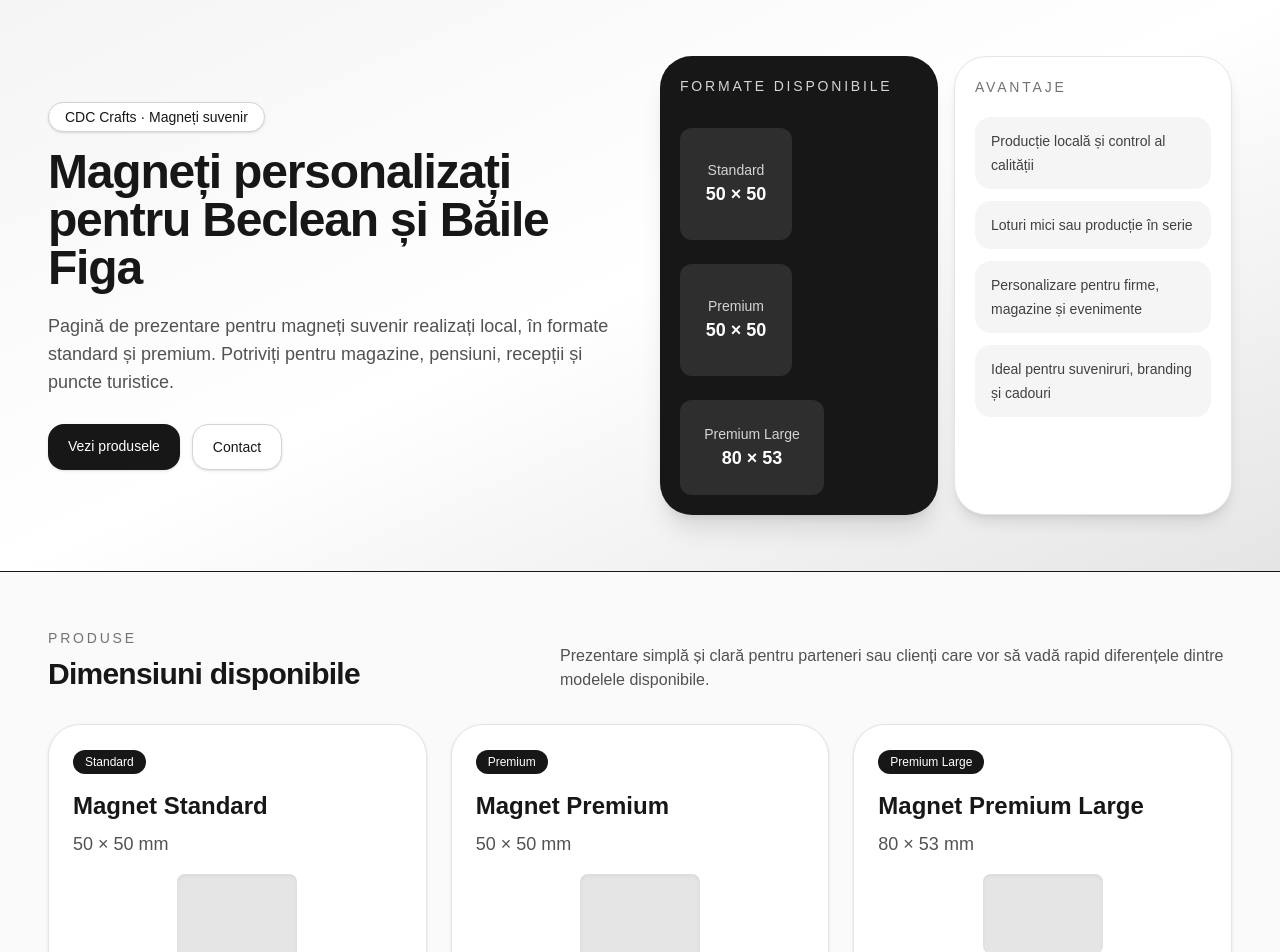
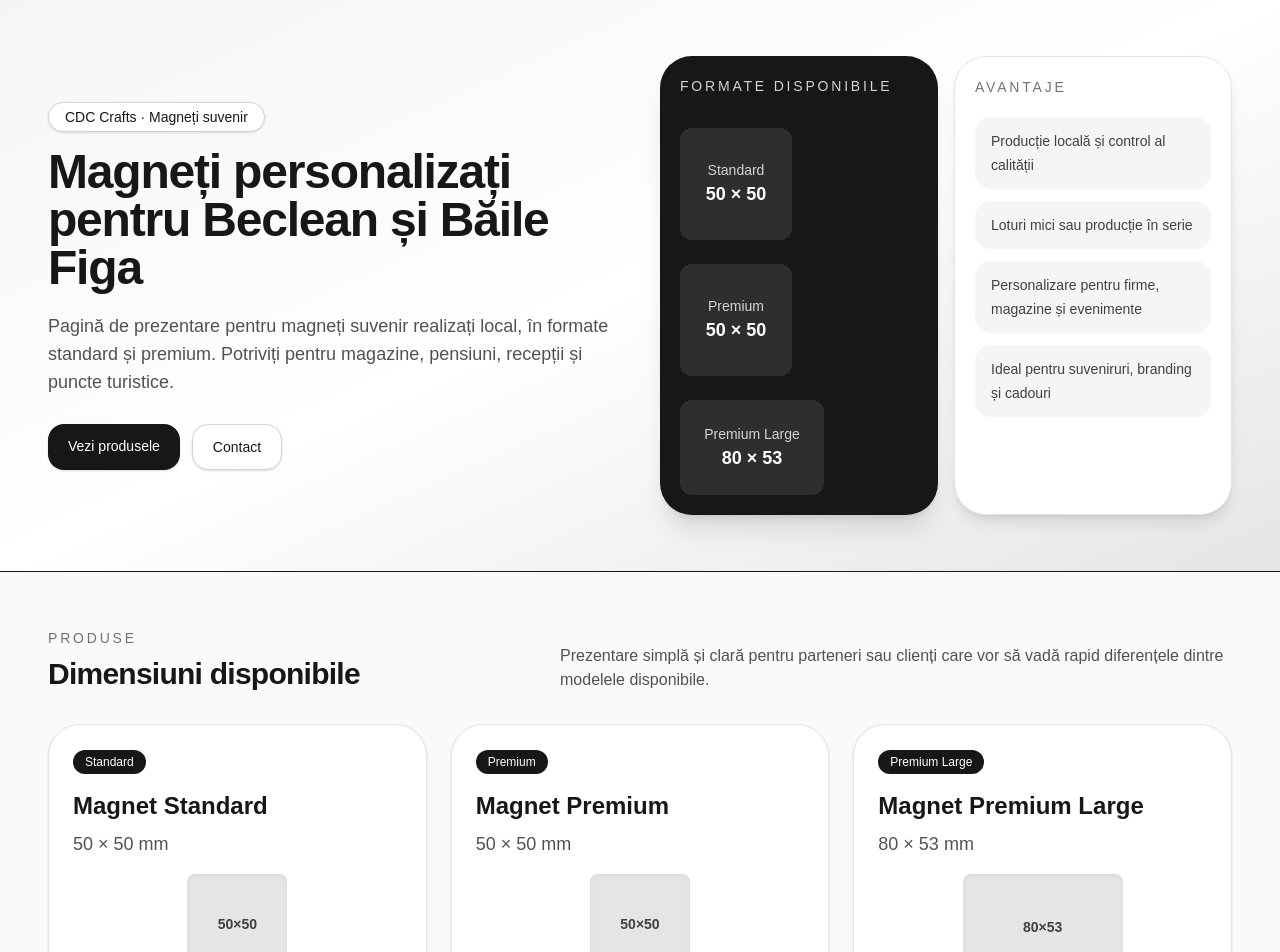
Before and after one commit to ciuscatalin/cdc-magnets-site, a Next.js app: page / in a window 1280 px wide. Shown: the top 952 px of the page. Built offline with nearby package versions, Linux system fonts and the light colour scheme.

Commit message:
Add proportional magnet size preview

```diff
--- a/app/page.tsx
+++ b/app/page.tsx
@@ -168,12 +168,27 @@ export default function CdcCraftsMagnetsSite() {
 				  <h3 className="text-2xl font-semibold">{product.title}</h3>
 				  <div className="mt-2 text-lg font-medium text-neutral-600">{product.size}</div>
 
-				  <div className="mt-4 flex justify-center">
-					<div
-					  className="rounded-lg bg-neutral-200 shadow-inner"
-					  style={{ width: "120px", aspectRatio: product.ratio }}
-					/>
-				  </div>
+				  <div className="mt-4 flex justify-center items-center">
+
+					  {product.size === "50 × 50 mm" && (
+						<div className="flex items-center justify-center rounded-lg bg-neutral-200 shadow-inner"
+						  style={{ width: "100px", height: "100px" }}>
+						  <span className="text-sm font-semibold text-neutral-700">
+							50×50
+						  </span>
+						</div>
+					  )}
+
+					  {product.size === "80 × 53 mm" && (
+						<div className="flex items-center justify-center rounded-lg bg-neutral-200 shadow-inner"
+						  style={{ width: "160px", height: "106px" }}>
+						  <span className="text-sm font-semibold text-neutral-700">
+							80×53
+						  </span>
+						</div>
+					  )}
+
+					</div>
 
 				  <p className="mt-4 text-sm leading-7 text-neutral-600">
 					{product.description}
```
